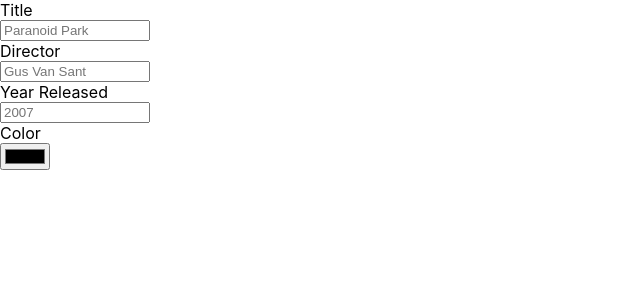
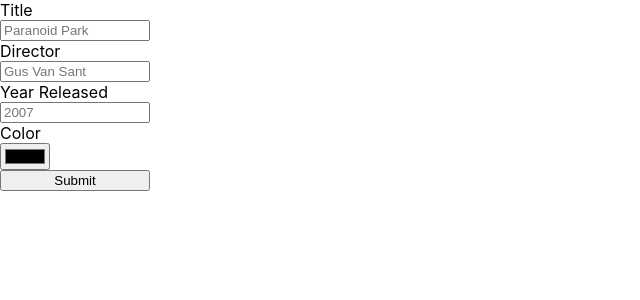
Before and after one commit to ryanflitcroft/movie-list, a React (Create React App) app: page / in a window 1280 px wide. Shown: the top 300 px of the page, without its empty margins (0-640 px from the left). Built offline with nearby package versions, Linux system fonts and the light colour scheme.

Commit message:
Function written for component MovieForm. Function written for handleSubmit, called onSubmit of MovieForm form element.

```diff
--- a/src/Main/Main.js
+++ b/src/Main/Main.js
@@ -7,14 +7,18 @@
   filteredMovies, setFilteredMovies,
   filter, setFilter,
   movieTitle, setMovieTitle,
+  movieDirector, setMovieDirector,
   yearReleased, setYearReleased,
-  movieDirector, setMovieDirector,
   color, setColor
 }) {
 
   return (
     <main>
-      <MovieForm />
+      <MovieForm movieTitle={movieTitle} setMovieTitle={setMovieTitle}
+        movieDirector={movieDirector} setMovieDirector={setMovieDirector}
+        yearReleased={yearReleased} setYearReleased={setYearReleased}
+        color={color} setColor={setColor}
+        allMovies={allMovies} setAllMovies={setAllMovies} />
       <MovieList />
     </main>
   );
--- a/src/Main/MovieForm.js
+++ b/src/Main/MovieForm.js
@@ -1,17 +1,63 @@
 import React from 'react';
 
-export default function MovieForm() {
+export default function MovieForm({
+  movieTitle, setMovieTitle,
+  movieDirector, setMovieDirector,
+  yearReleased, setYearReleased,
+  color, setColor,
+  allMovies, setAllMovies
+}) {
+
+  function handleSubmit(e) {
+    e.preventDefault();
+
+    const submitMovie = {
+      id: Math.random(),
+      movieTitle,
+      movieDirector,
+      yearReleased,
+      color
+    };
+
+    setAllMovies([...allMovies, submitMovie]);
+    setMovieTitle('');
+    setMovieDirector('');
+    setYearReleased('');
+    setColor('');
+  }
+
   return (
     <section>
-      <form>
+      <form onSubmit={handleSubmit}>
         <label htmlFor='name'>Title</label>
-        <input name='title' type='text' placeholder='Paranoid Park' value={''} required />
+        <input onChange={(e) => setMovieTitle(e.target.value)}
+          name='title'
+          type='text'
+          placeholder='Paranoid Park'
+          value={movieTitle}
+          required />
         <label htmlFor='director'>Director</label>
-        <input name='director' type='text' placeholder='Gus Van Sant' value={''} required />
+        <input onChange={(e) => setMovieDirector(e.target.value)}
+          name='director'
+          type='text'
+          placeholder='Gus Van Sant'
+          value={movieDirector}
+          required />
         <label htmlFor='yearReleased'>Year Released</label>
-        <input name='yearReleased' type='number' min='1900' max='2022' placeholder='2007' value={''} required />
+        <input onChange={(e) => setYearReleased(e.target.value)}
+          name='yearReleased'
+          type='number'
+          min='1900'
+          max='2022'
+          placeholder='2007'
+          value={yearReleased}
+          required />
         <label htmlFor='color'>Color</label>
-        <input type='color' value={''} required />
+        <input onChange={(e) => setColor(e.target.value)}
+          type='color'
+          value={color}
+          required />
+        <button value='submit'>Submit</button>
       </form>
     </section>
   );
--- a/src/useAppState.js
+++ b/src/useAppState.js
@@ -5,8 +5,8 @@
   const [filteredMovies, setFilteredMovies] = useState([]);
   const [filter, setFilter] = useState('');
   const [movieTitle, setMovieTitle] = useState('');
+  const [movieDirector, setMovieDirector] = useState('');
   const [yearReleased, setYearReleased] = useState('');
-  const [movieDirector, setMovieDirector] = useState('');
   const [color, setColor] = useState('');
 
   return {
@@ -14,8 +14,8 @@
     filteredMovies, setFilteredMovies,
     filter, setFilter,
     movieTitle, setMovieTitle,
+    movieDirector, setMovieDirector,
     yearReleased, setYearReleased,
-    movieDirector, setMovieDirector,
     color, setColor
   };
 }
```
